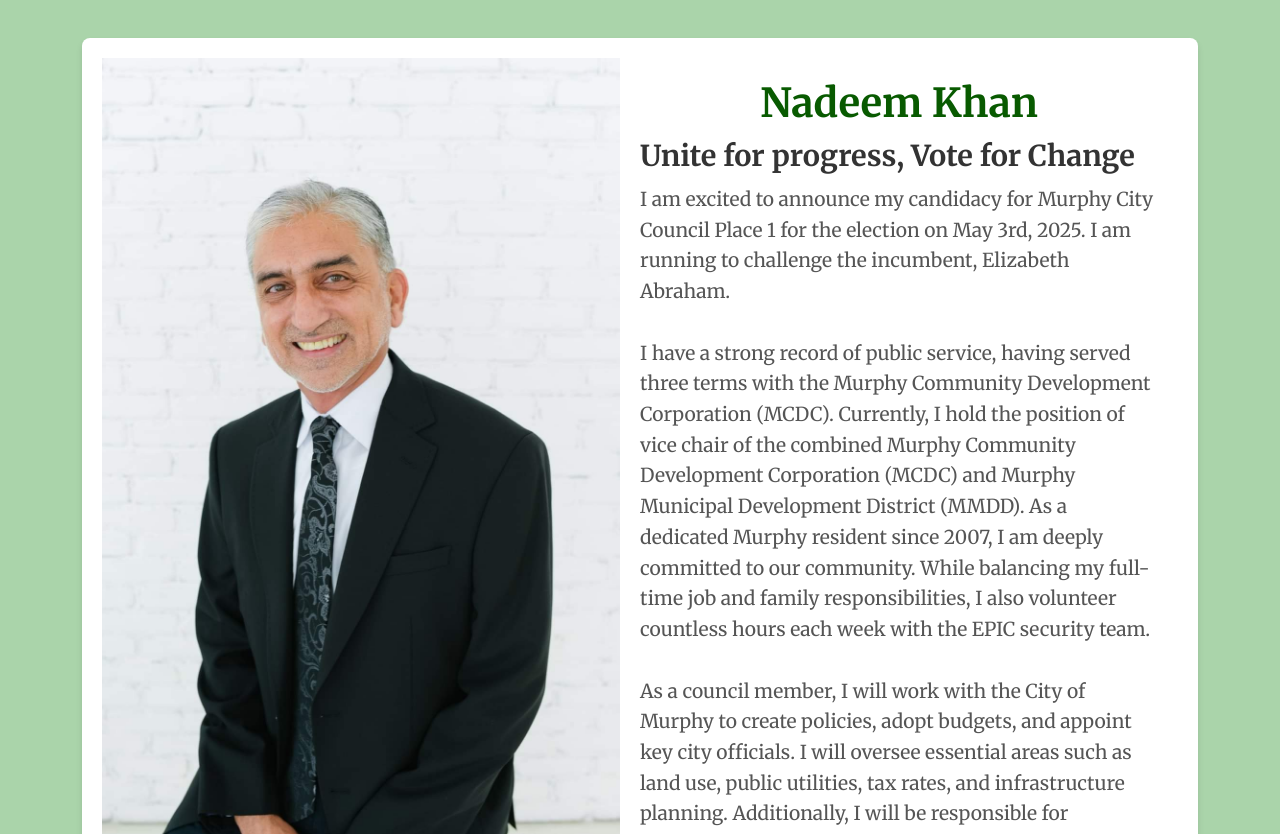
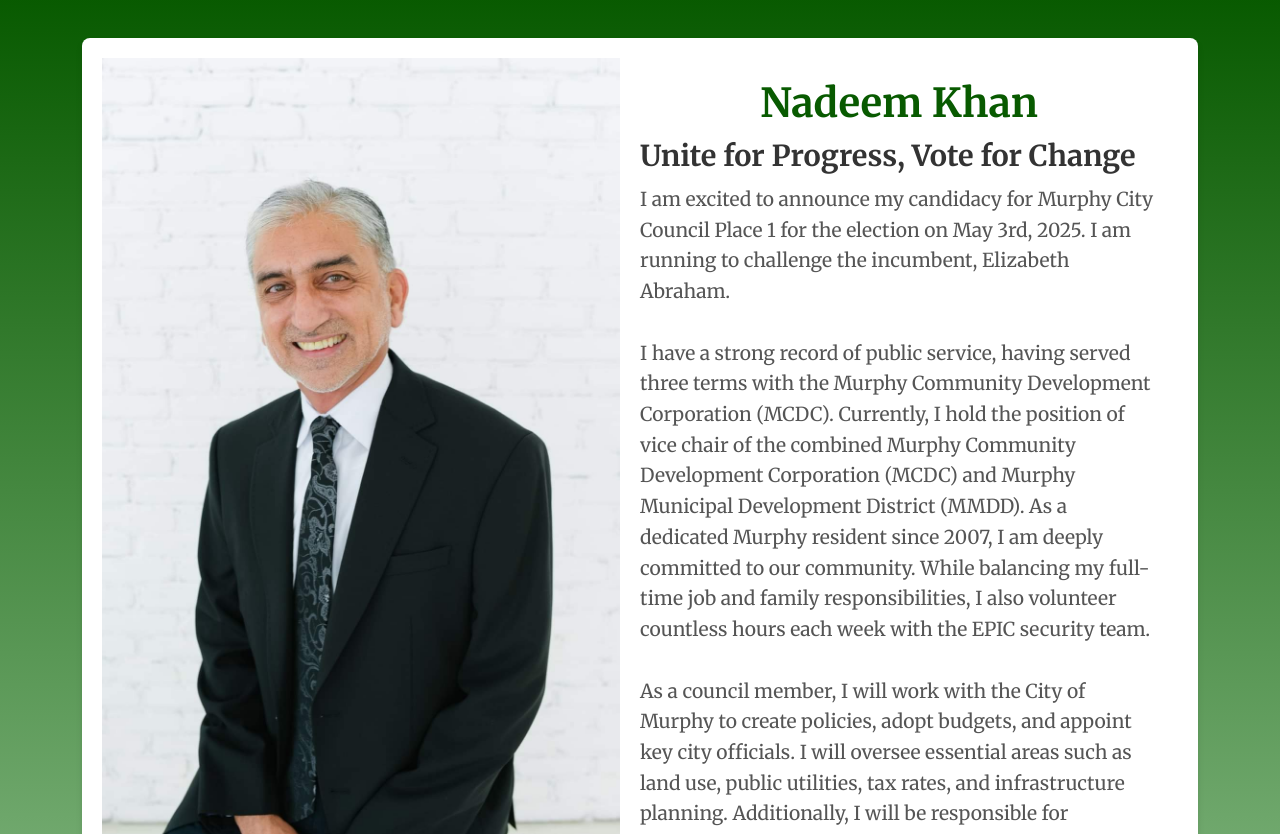
Before and after one commit to TahaKhwaja/NAKWebsite, a plain HTML site: page index.html in a window 1280 px wide. Shown: the part 526-1360 px from the top of the page. Drawn offline with Linux system fonts and the light colour scheme; a web font is replaced by a local one.

Commit message:
added new background changed (gradient)

```diff
--- a/index.html
+++ b/index.html
@@ -50,7 +50,7 @@
             </div>
             <div class="main__content">
                 <h1><strong><center>Nadeem Khan</center></strong></h1>
-                <h2 id="introduction">Unite for progress, Vote for Change</h2>
+                <h2 id="introduction">Unite for Progress, Vote for Change</h2>
                 <p>I am excited to announce my candidacy for Murphy City Council Place 1 for the election on May 3rd, 2025. I am running to challenge the incumbent, Elizabeth Abraham. <br>
 
                     <br>I have a strong record of public service, having served three terms with the Murphy Community Development Corporation (MCDC). Currently, I hold the position of vice chair of the combined Murphy Community Development Corporation (MCDC) and Murphy Municipal Development District (MMDD). As a dedicated Murphy resident since 2007, I am deeply committed to our community. While balancing my full-time job and family responsibilities, I also volunteer countless hours each week with the EPIC security team.
--- a/styles.css
+++ b/styles.css
@@ -170,7 +170,7 @@ html {
     align-items: flex-start;
     justify-content: center;
     padding: 40px 20px; /* Added padding to create space */
-    background-color: #aad4aa; /* Ensure background is green */
+    background: linear-gradient(to bottom, #085a00, #aad4aa);
 }
 
 .main__container {
```
